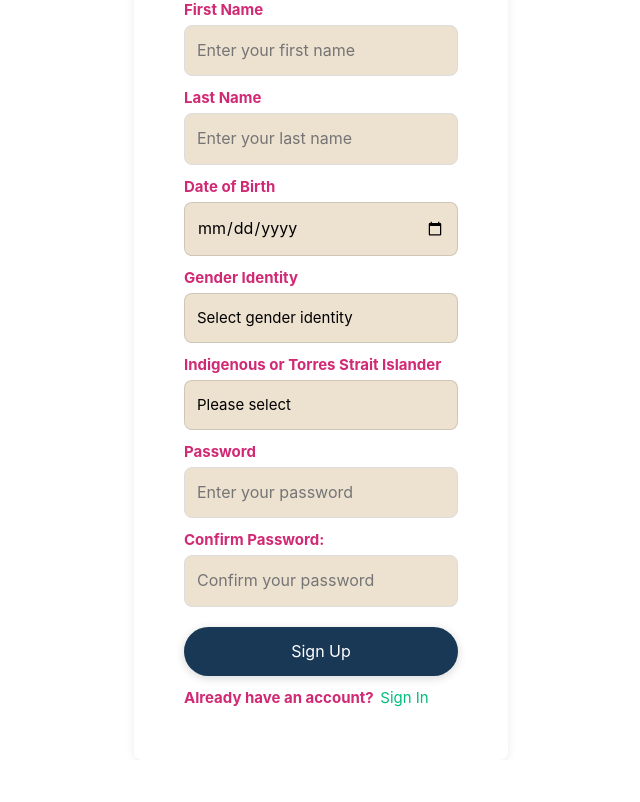
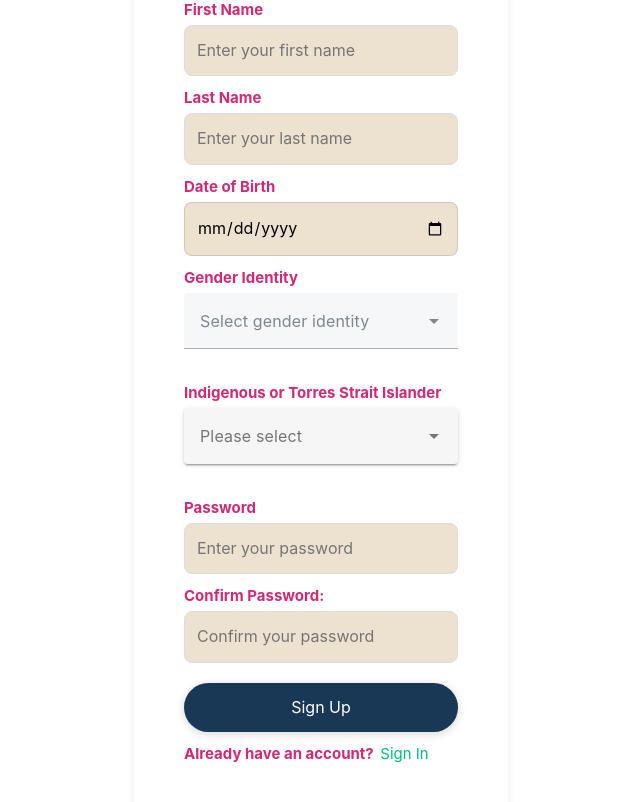
Before and after one commit to codersforcauses/bluecrew, a Vue app in the folder client/: page / in a window 1280 px wide. Shown: the part 1103-1905 px from the top of the page, without its empty margins (319-959 px from the left). Before the commit the page ends 1863 px from the top, so only its background shows below. Built offline with nearby package versions, Linux system fonts and the light colour scheme; no server answers; the HTML template or start-up script is replaced by a standard one.

Commit message:
v-select

```diff
--- a/client/src/components/RegisterModal.vue
+++ b/client/src/components/RegisterModal.vue
@@ -1,5 +1,6 @@
 <script setup lang="ts">
 import { reactive, defineEmits } from 'vue'
+import { createVuetify } from 'vuetify'
 
 const formData = reactive({
   username: '',
@@ -83,33 +84,23 @@ defineEmits(['close'])
 
       <div class="form-group">
         <label for="genderId" class="text-primaryPink">Gender Identity</label>
-        <select
-          id="genderId"
-          v-model="formData.genderId"
-          class="bg-primaryBrown w-full px-3 py-3 border border-gray-200 rounded-lg focus:outline-none focus:border-primaryPink cursor-pointer"
-        >
-          <option value="">Select gender identity</option>
-          <option value="male">Male</option>
-          <option value="female">Female</option>
-          <option value="non-binary">Non-binary</option>
-          <option value="other">Other</option>
-          <option value="prefer-not-to-say">Prefer not to say</option>
-        </select>
+        <v-select
+          color="primaryBrown"
+          label="Select gender identity"
+          :items="['Male', 'Female', 'Non-binary', 'Other', 'Prefer not to say']"
+        ></v-select>
       </div>
 
       <div class="form-group">
         <label for="indigenousTIS" class="text-primaryPink">
           Indigenous or Torres Strait Islander
         </label>
-        <select
-          id="indigenousTIS"
-          v-model="formData.indigenousTIS"
-          class="bg-primaryBrown w-full px-3 py-3 border border-gray-200 rounded-lg focus:outline-none focus:border-primaryPink cursor-pointer"
-        >
-          <option value="">Please select</option>
-          <option value="yes">Yes</option>
-          <option value="no">No</option>
-        </select>
+        <v-select
+          color="primaryBrown"
+          label="Please select"
+          :items="['Yes', 'No', 'Prefer not to say']"
+          variant="solo-filled"
+        ></v-select>
       </div>
 
       <div class="form-group">
--- a/client/src/main.ts
+++ b/client/src/main.ts
@@ -23,7 +23,7 @@ const colourTheme = {
     lightBlue: '#3FBEE0',
     creamWhite: '#E9DAC4',
     primaryGrey: '#4F4F4F',
-    primaryBrown: 'EDE1D0',
+    primaryBrown: '#EDE1D0',
   },
 }
 
```
